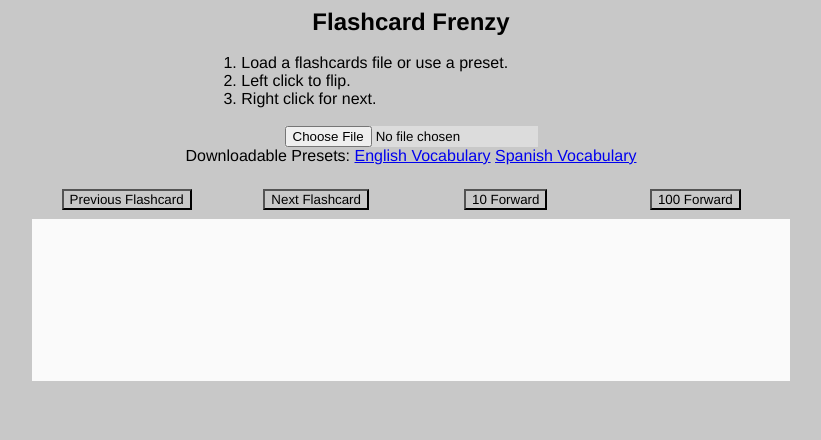
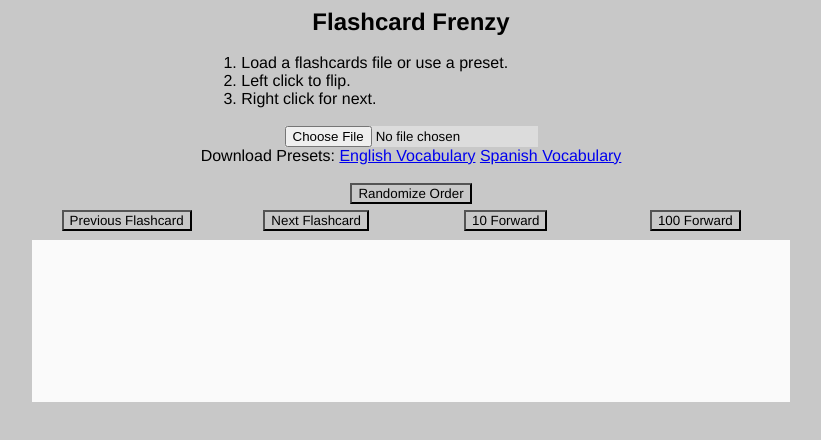
Before and after one commit to Arongil/Flashcards, a plain HTML site: page index.html in a window 1280 px wide. Shown: the whole page, without its empty margins (229-1050 px from the left). Drawn offline with Linux system fonts and the light colour scheme.

Commit message:
Added the capability to randomize the order of the flashcards.

```diff
--- a/FlashcardSet.js
+++ b/FlashcardSet.js
@@ -12,6 +12,22 @@ class FlashcardSet {
             ));
         }
         this.currentFlashcard = 0;
+        this.flashcards[this.currentFlashcard].init();
+    }
+
+    randomize() {
+        var randomized = [], remaining = [], i;
+        for (i = 0; i < this.flashcards.length; i++) {
+            remaining.push(i);
+        }
+        while (remaining.length > 0) {
+            var index = Math.floor(Math.random() * remaining.length);
+            randomized.push(this.flashcards[remaining[index]]);
+            remaining.splice(index, 1);
+        }
+        this.flashcards = randomized;
+        this.currentFlashcard = 0;
+        this.flashcards[this.currentFlashcard].init();
     }
 
     nextFlashcard(number = 1) {
--- a/index.html
+++ b/index.html
@@ -15,10 +15,11 @@
     </div><br>
     <div id="sets" class="center">
         <input type="file" id="file" class="center" accept="text/plain" onchange="readFile(event.target.files[0]);"></input>
-        Downloadable Presets:
+        Download Presets:
         <a href="flashcardSets/EnglishVocabulary.txt" download>English Vocabulary</a>
         <a href="flashcardSets/SpanishVocabulary.txt" download>Spanish Vocabulary</a>
     </div><br>
+    <button id="randomize" class="center" onclick="flashcards.randomize();">Randomize Order</button>
     <ul id="navigation" class="center">
         <li><button class="center" onclick="flashcards.previousFlashcard(1);">Previous Flashcard</button></li>
         <li><button class="center" onclick="flashcards.nextFlashcard(1);">Next Flashcard</button></li>
--- a/main.js
+++ b/main.js
@@ -5,7 +5,6 @@ function readFile(file) {
     reader.onload = function() {
         text = reader.result;
         flashcards = new FlashcardSet(text);
-        flashcards.nextFlashcard(1);
     }
     reader.readAsText(file);
 }
```
